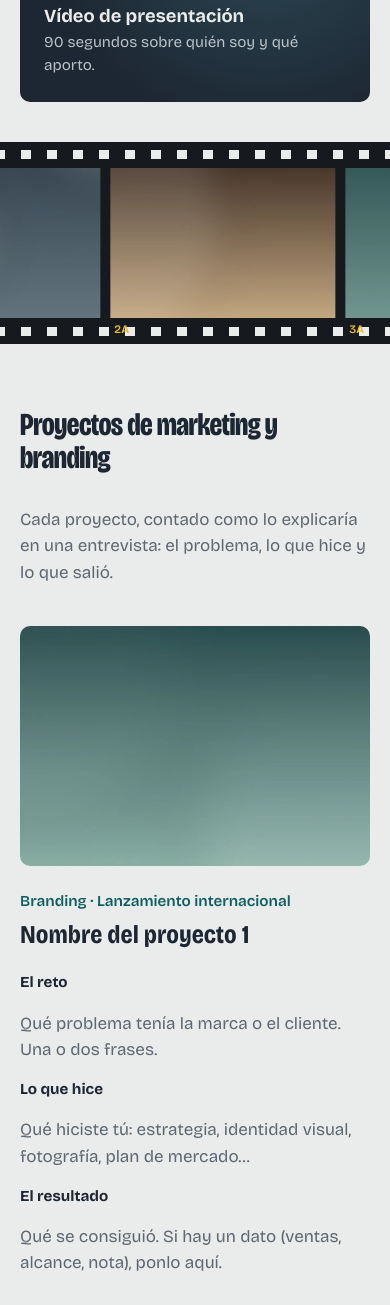
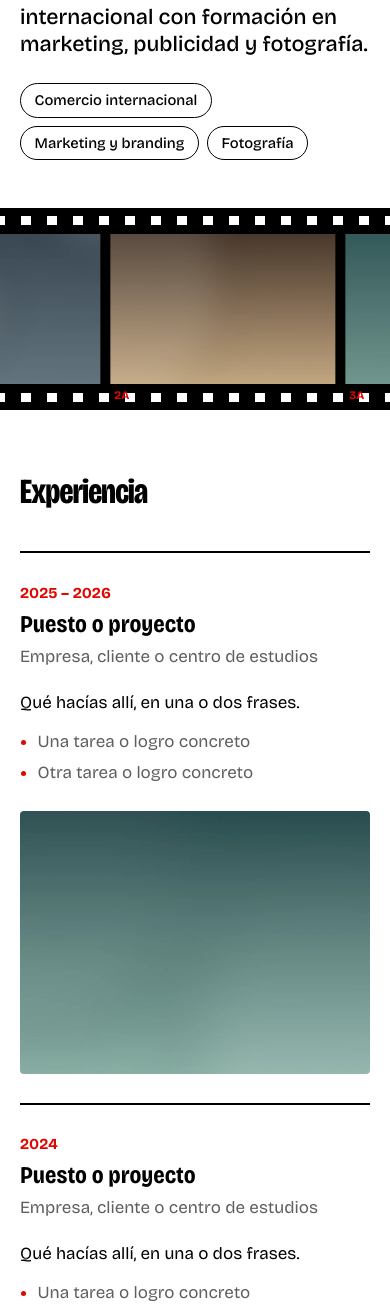
Before and after one commit to jairomrfoto/Portfolio-Jairo, a plain HTML site: page index.html in a window 390 px wide. Shown: the part 695-2000 px from the top of the page. Drawn offline with nearby package versions, Linux system fonts and the light colour scheme.

Commit message:
Portada con foto y frase, sección de experiencia y colores rojo, blanco y negro
Co-Authored-By: Claude Opus 5.5 <noreply@anthropic.com>
Claude-Session: https://claude.ai/code/session_013uKj4UatD27nBz4tMWiJgo

```diff
--- a/contenido.js
+++ b/contenido.js
@@ -6,14 +6,14 @@
 
 const CONTENIDO = {
   nombre: "Jairo",                       // ← tu nombre completo
-  titular: "Llevo marcas a nuevos mercados y me encargo de que se vean bien al llegar.",
-  intro:
-    "Comercio internacional, marketing y fotografía. Entiendo cómo se vende fuera, " +
-    "sé construir una marca para ese mercado y produzco el contenido visual yo mismo.",
+  // Foto principal (portada): sube tu foto como assets/foto-portada.jpg o cambia la ruta
+  fotoPortada: "assets/retrato.webp",
+  // Tu frase de presentación
+  frase: "Estudiante de comercio internacional con formación en marketing, publicidad y fotografía.",
   disciplinas: ["Comercio internacional", "Marketing y branding", "Fotografía"],
 
-  // Vídeo de presentación: sube el vídeo a YouTube como "oculto" y pega aquí su ID
-  // (lo que va después de "v=" en la URL). Déjalo vacío para mostrar un aviso.
+  // Vídeo de presentación (opcional): súbelo a YouTube como "oculto" y pega aquí su ID
+  // (lo que va después de "v=" en la URL). Si lo dejas vacío, la sección no aparece.
   youtubeId: "",
 
   email: "tu@email.com",
@@ -21,31 +21,36 @@ const CONTENIDO = {
   instagram: "https://www.instagram.com/jairomrfoto",
   cv: "assets/cv.pdf",                   // ← sube tu CV en PDF con este nombre
 
-  // ---------- Proyectos de marketing y branding ----------
-  proyectos: [
+  // ---------- Experiencia previa ----------
+  // Trabajos, prácticas, proyectos de clase o encargos. La imagen es opcional:
+  // si no tienes, borra la línea "imagen".
+  experiencia: [
     {
-      titulo: "Nombre del proyecto 1",
-      tipo: "Branding · Lanzamiento internacional",
+      puesto: "Puesto o proyecto",
+      lugar: "Empresa, cliente o centro de estudios",
+      fechas: "2025 – 2026",
+      descripcion: "Qué hacías allí, en una o dos frases.",
+      logros: [
+        "Una tarea o logro concreto",
+        "Otra tarea o logro concreto",
+      ],
       imagen: "assets/proyectos/proyecto-1.webp",
-      reto: "Qué problema tenía la marca o el cliente. Una o dos frases.",
-      hice: "Qué hiciste tú: estrategia, identidad visual, fotografía, plan de mercado…",
-      resultado: "Qué se consiguió. Si hay un dato (ventas, alcance, nota), ponlo aquí.",
     },
     {
-      titulo: "Nombre del proyecto 2",
-      tipo: "Identidad visual · Redes sociales",
+      puesto: "Puesto o proyecto",
+      lugar: "Empresa, cliente o centro de estudios",
+      fechas: "2024",
+      descripcion: "Qué hacías allí, en una o dos frases.",
+      logros: ["Una tarea o logro concreto", "Otra tarea o logro concreto"],
       imagen: "assets/proyectos/proyecto-2.webp",
-      reto: "Qué problema tenía la marca o el cliente.",
-      hice: "Qué hiciste tú.",
-      resultado: "Qué se consiguió.",
     },
     {
-      titulo: "Nombre del proyecto 3",
-      tipo: "Plan de exportación · Marketing",
+      puesto: "Puesto o proyecto",
+      lugar: "Empresa, cliente o centro de estudios",
+      fechas: "2023",
+      descripcion: "Qué hacías allí, en una o dos frases.",
+      logros: ["Una tarea o logro concreto"],
       imagen: "assets/proyectos/proyecto-3.webp",
-      reto: "Qué problema tenía la marca o el cliente.",
-      hice: "Qué hiciste tú.",
-      resultado: "Qué se consiguió.",
     },
   ],
 
@@ -63,7 +68,6 @@ const CONTENIDO = {
   ],
 
   // ---------- Sobre mí ----------
-  retrato: "assets/retrato.webp",
   sobreMi:
     "Escribe aquí dos o tres frases sobre ti: qué te mueve, qué tipo de empresa buscas " +
     "y qué aportas que otros perfiles no.",
--- a/estilos.css
+++ b/estilos.css
@@ -1,17 +1,15 @@
 :root {
-  --papel: #e9ecea;
-  --papel-2: #dfe3e1;
-  --tinta: #1d2733;
-  --petroleo: #0e5e63;
-  --sodio: #e8b931;
-  --gris: #5e6772;
-  --borde: #c6ccca;
+  --blanco: #ffffff;
+  --gris-claro: #f1f1f1;
+  --negro: #000000;
+  --rojo: #e10600;
+  --gris: #5f5f5f;
+  --borde: #d9d9d9;
   --ancho: 1240px;
   --margen: clamp(1.25rem, 4vw, 3rem);
   font-family: "Bricolage Grotesque", system-ui, sans-serif;
-  font-variation-settings: "wdth" 100;
-  color: var(--tinta);
-  background: var(--papel);
+  color: var(--negro);
+  background: var(--blanco);
 }
 
 *, *::before, *::after { box-sizing: border-box; }
@@ -20,10 +18,11 @@ body { margin: 0; font-size: 1.0625rem; line-height: 1.55; }
 img { display: block; max-width: 100%; }
 a { color: inherit; }
 h1, h2, h3 { margin: 0; line-height: 1.05; font-weight: 700; }
+[hidden] { display: none !important; }
 
-:focus-visible { outline: 3px solid var(--sodio); outline-offset: 3px; }
+:focus-visible { outline: 3px solid var(--rojo); outline-offset: 3px; }
 
-.saltar { position: absolute; left: -999px; top: 0; background: var(--tinta); color: var(--papel); padding: .6rem 1rem; z-index: 50; }
+.saltar { position: absolute; left: -999px; top: 0; background: var(--negro); color: var(--blanco); padding: .6rem 1rem; z-index: 50; }
 .saltar:focus { left: 1rem; top: 1rem; }
 
 /* Cabecera */
@@ -31,121 +30,133 @@ h1, h2, h3 { margin: 0; line-height: 1.05; font-weight: 700; }
   position: sticky; top: 0; z-index: 20;
   display: flex; align-items: center; justify-content: space-between; gap: 1rem;
   padding: .9rem var(--margen);
-  background: color-mix(in srgb, var(--papel) 88%, transparent);
+  background: color-mix(in srgb, var(--blanco) 90%, transparent);
   backdrop-filter: blur(10px);
   border-bottom: 1px solid var(--borde);
 }
 .marca { font-weight: 800; font-size: 1.25rem; text-decoration: none; font-variation-settings: "wdth" 80; }
 .cabecera nav { display: flex; gap: clamp(.8rem, 2.5vw, 2rem); align-items: center; font-size: .95rem; }
 .cabecera nav a { text-decoration: none; }
-.cabecera nav a:hover { text-decoration: underline; text-underline-offset: 4px; }
-.nav-cv { background: var(--tinta); color: var(--papel) !important; padding: .45rem .9rem; border-radius: 999px; }
-.nav-cv:hover { background: var(--petroleo); text-decoration: none !important; }
+.cabecera nav a:hover { color: var(--rojo); }
+.nav-cv { background: var(--rojo); color: var(--blanco) !important; padding: .45rem .9rem; border-radius: 999px; font-weight: 600; }
+.nav-cv:hover { background: var(--negro); }
 
-/* Hero */
+/* Portada */
 .hero {
   max-width: var(--ancho); margin: 0 auto;
-  padding: clamp(3rem, 8vw, 6.5rem) var(--margen) clamp(2.5rem, 6vw, 4.5rem);
-  display: grid; grid-template-columns: 1.25fr 1fr; gap: clamp(2rem, 5vw, 4.5rem); align-items: center;
+  padding: clamp(2.5rem, 7vw, 5.5rem) var(--margen) clamp(3rem, 7vw, 5rem);
+  display: grid; grid-template-columns: 1.3fr 1fr; gap: clamp(2rem, 6vw, 5rem); align-items: end;
 }
-.hero h1 {
-  font-size: clamp(2.4rem, 5.4vw, 4.8rem);
+.hero-nombre {
+  font-size: clamp(4rem, 13vw, 11rem);
   font-variation-settings: "wdth" 75, "opsz" 96;
-  font-weight: 750;
-  letter-spacing: -.02em;
-  line-height: .98;
-  text-wrap: balance;
+  font-weight: 800;
+  letter-spacing: -.035em;
+  line-height: .85;
+  border-bottom: 10px solid var(--rojo);
+  padding-bottom: .12em;
+  margin-bottom: 1.6rem;
 }
-.hero-intro { max-width: 46ch; font-size: 1.2rem; color: var(--gris); margin: 1.6rem 0 1.4rem; }
+.hero-frase {
+  font-size: clamp(1.35rem, 2.4vw, 1.9rem);
+  line-height: 1.25;
+  font-weight: 500;
+  max-width: 28ch;
+  margin: 0 0 1.6rem;
+  text-wrap: pretty;
+}
 .disciplinas { list-style: none; padding: 0; margin: 0; display: flex; flex-wrap: wrap; gap: .5rem; }
-.disciplinas li { border: 1.5px solid var(--tinta); border-radius: 999px; padding: .3rem .85rem; font-size: .92rem; font-weight: 500; }
-
-.hero-video { aspect-ratio: 16 / 10; border-radius: 10px; overflow: hidden; background: var(--tinta); }
-.hero-video iframe { width: 100%; height: 100%; border: 0; display: block; }
-.video-vacio { display: flex; flex-direction: column; justify-content: flex-end; padding: 1.5rem; color: var(--papel); position: relative;
-  background: radial-gradient(circle at 70% 30%, #2c4a55, var(--tinta) 70%); }
-.video-vacio p { margin: 0; font-size: .95rem; color: #b9c2c8; }
-.video-vacio strong { color: var(--papel); font-size: 1.15rem; }
-.play { position: absolute; inset: 0; margin: auto; width: 76px; height: 76px; border-radius: 50%; background: var(--sodio); }
-.play::after { content: ""; position: absolute; left: 31px; top: 24px; border-left: 20px solid var(--tinta); border-top: 14px solid transparent; border-bottom: 14px solid transparent; }
+.disciplinas li { border: 1.5px solid var(--negro); border-radius: 999px; padding: .3rem .85rem; font-size: .92rem; font-weight: 500; }
+.hero-foto { width: 100%; aspect-ratio: 4 / 5; object-fit: cover; border-radius: 4px; background: var(--gris-claro); }
 
 /* Tira de película */
+.tira-marco { overflow: hidden; background: var(--negro); }
 .tira {
   --alto: clamp(150px, 20vw, 230px);
   display: flex; gap: 10px; width: max-content;
   padding: 26px 10px;
   background:
-    repeating-linear-gradient(90deg, var(--papel) 0 10px, transparent 10px 26px) top 8px left 0 / 100% 9px no-repeat,
-    repeating-linear-gradient(90deg, var(--papel) 0 10px, transparent 10px 26px) bottom 8px left 0 / 100% 9px no-repeat,
-    #161a1f;
+    repeating-linear-gradient(90deg, var(--blanco) 0 10px, transparent 10px 26px) top 8px left 0 / 100% 9px no-repeat,
+    repeating-linear-gradient(90deg, var(--blanco) 0 10px, transparent 10px 26px) bottom 8px left 0 / 100% 9px no-repeat,
+    var(--negro);
   animation: desliza 70s linear infinite;
 }
 .fotograma { position: relative; height: var(--alto); flex: none; }
 .fotograma img { height: 100%; width: auto; aspect-ratio: 3 / 2; object-fit: cover; }
-.fotograma-num { position: absolute; left: 4px; bottom: -21px; font-size: .72rem; font-weight: 600; color: var(--sodio); }
+.fotograma-num { position: absolute; left: 4px; bottom: -21px; font-size: .72rem; font-weight: 700; color: var(--rojo); }
 @keyframes desliza { to { transform: translateX(-50%); } }
-.tira-marco { overflow: hidden; background: #161a1f; }
 
 /* Secciones */
 .seccion { max-width: var(--ancho); margin: 0 auto; padding: clamp(4rem, 9vw, 7rem) var(--margen); }
-.seccion-oscura { max-width: none; background: var(--tinta); color: var(--papel); }
+.seccion-oscura { max-width: none; background: var(--negro); color: var(--blanco); }
 .seccion-oscura > * { max-width: calc(var(--ancho) - 2 * var(--margen)); margin-left: auto; margin-right: auto; }
 .seccion-cab { display: grid; grid-template-columns: 1fr 1fr; gap: 2rem; align-items: end; margin-bottom: clamp(2.5rem, 5vw, 4rem); }
-.seccion-cab h2, .sobre h2, .contacto h2 {
-  font-size: clamp(2rem, 4.4vw, 3.5rem);
+.seccion h2, .contacto h2 {
+  font-size: clamp(2.2rem, 5vw, 4rem);
   font-variation-settings: "wdth" 78, "opsz" 96;
-  letter-spacing: -.015em;
+  letter-spacing: -.02em;
 }
 .seccion-cab p { margin: 0; color: var(--gris); max-width: 44ch; justify-self: end; }
-.seccion-oscura .seccion-cab p { color: #a9b3bb; }
+.seccion-oscura .seccion-cab p { color: #b5b5b5; }
 
-/* Proyectos */
-.proyectos { display: grid; gap: clamp(3.5rem, 7vw, 6rem); }
-.proyecto { display: grid; grid-template-columns: 1.35fr 1fr; gap: clamp(1.5rem, 4vw, 3.5rem); align-items: center; }
-.proyecto:nth-child(even) img { order: 2; }
-.proyecto img { width: 100%; aspect-ratio: 16 / 11; object-fit: cover; border-radius: 10px; }
-.proyecto-tipo { margin: 0 0 .5rem; color: var(--petroleo); font-weight: 600; font-size: .95rem; }
-.proyecto h3 { font-size: clamp(1.6rem, 2.8vw, 2.3rem); font-variation-settings: "wdth" 82; margin-bottom: 1.4rem; }
-.proyecto dl { margin: 0; display: grid; gap: .9rem; }
-.proyecto dt { font-weight: 700; font-size: .95rem; }
-.proyecto dd { margin: .1rem 0 0; color: var(--gris); max-width: 52ch; }
+/* Vídeo */
+.seccion-video h2 { margin-bottom: 2rem; }
+.video { aspect-ratio: 16 / 9; background: var(--negro); border-radius: 4px; overflow: hidden; }
+.video iframe { width: 100%; height: 100%; border: 0; display: block; }
+
+/* Experiencia */
+.experiencia { display: grid; }
+.puesto {
+  display: grid; grid-template-columns: 1fr 1.3fr; gap: clamp(1.25rem, 4vw, 3rem);
+  padding: clamp(1.8rem, 4vw, 2.8rem) 0;
+  border-top: 2px solid var(--negro);
+}
+.puesto:last-child { border-bottom: 2px solid var(--negro); }
+.puesto.con-imagen { grid-template-columns: 1fr 1.3fr 0.9fr; }
+.puesto-fechas { margin: 0 0 .4rem; color: var(--rojo); font-weight: 700; font-size: .95rem; }
+.puesto h3 { font-size: clamp(1.5rem, 2.6vw, 2.1rem); font-variation-settings: "wdth" 82; }
+.puesto-lugar { margin: .4rem 0 0; color: var(--gris); }
+.puesto-cuerpo p { margin: 0 0 .8rem; max-width: 52ch; }
+.puesto-cuerpo ul { margin: 0; padding-left: 1.1rem; color: var(--gris); }
+.puesto-cuerpo li { margin-bottom: .3rem; }
+.puesto-cuerpo li::marker { color: var(--rojo); }
+.puesto img { width: 100%; aspect-ratio: 4 / 3; object-fit: cover; border-radius: 4px; }
 
 /* Galería */
 .galeria { columns: 3 260px; column-gap: 14px; }
-.foto { display: block; width: 100%; padding: 0; margin: 0 0 14px; border: 0; background: none; cursor: zoom-in; break-inside: avoid; border-radius: 6px; overflow: hidden; }
+.foto { display: block; width: 100%; padding: 0; margin: 0 0 14px; border: 0; background: none; cursor: zoom-in; break-inside: avoid; border-radius: 3px; overflow: hidden; }
 .foto img { width: 100%; height: auto; transition: opacity .2s; }
-.foto:hover img { opacity: .85; }
+.foto:hover img { opacity: .8; }
 
 /* Visor */
 .visor { border: 0; padding: 0; background: transparent; max-width: 100vw; max-height: 100vh; width: 100vw; height: 100vh; }
-.visor::backdrop { background: rgb(14 18 22 / .94); }
+.visor::backdrop { background: rgb(0 0 0 / .94); }
 .visor[open] { display: flex; align-items: center; justify-content: center; }
 .visor figure { margin: 0; text-align: center; }
-.visor img { max-width: min(88vw, 1400px); max-height: 82vh; width: auto; margin: 0 auto; border-radius: 4px; }
-.visor figcaption { color: #c5ccd2; margin-top: .9rem; font-size: .95rem; }
-.visor button { position: absolute; background: none; border: 0; color: var(--papel); font-size: 2.6rem; cursor: pointer; line-height: 1; padding: .5rem 1rem; font-family: inherit; }
+.visor img { max-width: min(88vw, 1400px); max-height: 82vh; width: auto; margin: 0 auto; }
+.visor figcaption { color: #cfcfcf; margin-top: .9rem; font-size: .95rem; }
+.visor button { position: absolute; background: none; border: 0; color: var(--blanco); font-size: 2.6rem; cursor: pointer; line-height: 1; padding: .5rem 1rem; font-family: inherit; }
+.visor button:hover { color: var(--rojo); }
 .visor-cerrar { top: 1rem; right: 1rem; }
 .visor-ant { left: 1rem; top: 50%; transform: translateY(-50%); }
 .visor-sig { right: 1rem; top: 50%; transform: translateY(-50%); }
 
 /* Sobre mí */
-.sobre { display: grid; grid-template-columns: minmax(220px, 0.8fr) 1.6fr; gap: clamp(2rem, 5vw, 4.5rem); align-items: start; }
-.retrato { width: 100%; aspect-ratio: 4 / 5; object-fit: cover; border-radius: 10px; }
-.sobre-texto { font-size: 1.2rem; max-width: 52ch; margin: 1.2rem 0 2.5rem; }
-.sobre-columnas { display: grid; grid-template-columns: 1.2fr 1fr; gap: 2.5rem; }
-.sobre h3 { font-size: 1.05rem; margin: 0 0 .9rem; }
+.sobre-texto { font-size: 1.25rem; max-width: 56ch; margin: 1.4rem 0 3rem; }
+.sobre-columnas { display: grid; grid-template-columns: 1.2fr 1fr; gap: 3rem; }
+.sobre h3 { font-size: 1.1rem; margin: 0 0 1rem; }
 .sobre h3:not(:first-child) { margin-top: 1.8rem; }
 .formacion { list-style: none; padding: 0; margin: 0; border-left: 2px solid var(--borde); }
-.formacion li { padding: 0 0 1.2rem 1.2rem; position: relative; display: grid; }
-.formacion li::before { content: ""; position: absolute; left: -7px; top: .45rem; width: 12px; height: 12px; border-radius: 50%; background: var(--petroleo); }
+.formacion li { padding: 0 0 1.3rem 1.3rem; position: relative; display: grid; }
+.formacion li::before { content: ""; position: absolute; left: -7px; top: .45rem; width: 12px; height: 12px; border-radius: 50%; background: var(--rojo); }
 .formacion .anio { font-size: .88rem; color: var(--gris); }
 .formacion .centro { color: var(--gris); font-size: .95rem; }
 .lista { margin: 0; padding-left: 1.1rem; }
 .etiquetas { list-style: none; padding: 0; margin: 0; display: flex; flex-wrap: wrap; gap: .4rem; }
-.etiquetas li { background: var(--papel-2); padding: .25rem .7rem; border-radius: 4px; font-size: .9rem; }
+.etiquetas li { background: var(--gris-claro); padding: .25rem .7rem; border-radius: 3px; font-size: .9rem; }
 
 /* Contacto */
-.contacto { background: var(--petroleo); color: var(--papel); padding: clamp(4rem, 9vw, 7rem) var(--margen); text-align: left; }
+.contacto { background: var(--rojo); color: var(--blanco); padding: clamp(4rem, 9vw, 7rem) var(--margen); }
 .contacto > * { max-width: calc(var(--ancho) - 2 * var(--margen)); margin-left: auto; margin-right: auto; }
 .contacto-email {
   display: block; margin-top: 1.2rem; margin-bottom: 2.5rem;
@@ -153,22 +164,20 @@ h1, h2, h3 { margin: 0; line-height: 1.05; font-weight: 700; }
   font-variation-settings: "wdth" 75; letter-spacing: -.02em;
   text-decoration-thickness: 3px; text-underline-offset: 8px; word-break: break-all;
 }
-.contacto-email:hover { color: var(--sodio); }
+.contacto-email:hover { color: var(--negro); }
 .contacto-enlaces { display: flex; flex-wrap: wrap; gap: 1.6rem; align-items: center; }
-.boton { background: var(--sodio); color: var(--tinta); text-decoration: none; font-weight: 700; padding: .8rem 1.3rem; border-radius: 999px; }
-.boton:hover { background: var(--papel); }
+.boton { background: var(--negro); color: var(--blanco); text-decoration: none; font-weight: 700; padding: .8rem 1.3rem; border-radius: 999px; }
+.boton:hover { background: var(--blanco); color: var(--negro); }
 
 .pie { padding: 1.5rem var(--margen); font-size: .9rem; color: var(--gris); text-align: center; }
 
 /* Responsive */
 @media (max-width: 860px) {
-  .hero, .proyecto, .sobre, .seccion-cab, .sobre-columnas { grid-template-columns: 1fr; }
-  .proyecto:nth-child(even) img { order: 0; }
+  .hero, .seccion-cab, .sobre-columnas, .puesto, .puesto.con-imagen { grid-template-columns: 1fr; }
+  .hero-foto { order: -1; max-height: 55vh; }
+  .hero-nombre { border-bottom-width: 7px; }
   .seccion-cab p { justify-self: start; }
   .cabecera nav a:not(.nav-cv) { display: none; }
-  .retrato { max-width: 320px; }
-  .hero-video { aspect-ratio: 4 / 3; }
-  .play { margin: 22% auto auto; }
   .galeria { columns: 2; column-gap: 8px; }
   .foto { margin-bottom: 8px; }
 }
--- a/index.html
+++ b/index.html
@@ -20,7 +20,7 @@
   <header class="cabecera">
     <a class="marca" href="#inicio" data-nombre>Jairo</a>
     <nav aria-label="Principal">
-      <a href="#proyectos">Proyectos</a>
+      <a href="#experiencia">Experiencia</a>
       <a href="#fotografia">Fotografía</a>
       <a href="#sobre-mi">Sobre mí</a>
       <a class="nav-cv" data-cv href="assets/cv.pdf" download>Descargar CV</a>
@@ -30,21 +30,25 @@
   <main id="contenido">
     <section class="hero" id="inicio">
       <div class="hero-texto">
-        <h1 data-titular></h1>
-        <p class="hero-intro" data-intro></p>
+        <h1 class="hero-nombre" data-nombre>Jairo</h1>
+        <p class="hero-frase" data-frase></p>
         <ul class="disciplinas" data-disciplinas></ul>
       </div>
-      <div class="hero-video" data-video></div>
+      <img class="hero-foto" data-foto-portada alt="" fetchpriority="high">
     </section>
 
     <div class="tira-marco" aria-hidden="true"><div class="tira" data-tira></div></div>
 
-    <section class="seccion" id="proyectos" aria-labelledby="t-proyectos">
+    <section class="seccion seccion-video" id="video" aria-labelledby="t-video" data-seccion-video hidden>
+      <h2 id="t-video">Me presento en 90 segundos</h2>
+      <div class="video" data-video></div>
+    </section>
+
+    <section class="seccion" id="experiencia" aria-labelledby="t-exp">
       <div class="seccion-cab">
-        <h2 id="t-proyectos">Proyectos de marketing y branding</h2>
-        <p>Cada proyecto, contado como lo explicaría en una entrevista: el problema, lo que hice y lo que salió.</p>
+        <h2 id="t-exp">Experiencia</h2>
       </div>
-      <div class="proyectos" data-proyectos></div>
+      <div class="experiencia" data-experiencia></div>
     </section>
 
     <section class="seccion seccion-oscura" id="fotografia" aria-labelledby="t-foto">
@@ -57,7 +61,6 @@
 
     <section class="seccion" id="sobre-mi" aria-labelledby="t-sobre">
       <div class="sobre">
-        <img class="retrato" data-retrato alt="Retrato de Jairo" loading="lazy">
         <div>
           <h2 id="t-sobre">Sobre mí</h2>
           <p class="sobre-texto" data-sobre></p>
--- a/main.js
+++ b/main.js
@@ -12,25 +12,22 @@
   // Textos básicos
   $$("[data-nombre]").forEach((n) => (n.textContent = C.nombre));
   document.title = `${C.nombre} · ${C.disciplinas.join(", ")}`;
-  $("[data-titular]").textContent = C.titular;
-  $("[data-intro]").textContent = C.intro;
+  $("[data-frase]").textContent = C.frase;
+  const portada = $("[data-foto-portada]");
+  portada.src = C.fotoPortada;
+  portada.alt = `Foto de ${C.nombre}`;
   C.disciplinas.forEach((d) => $("[data-disciplinas]").append(el("li", null, d)));
   $("[data-anio]").textContent = new Date().getFullYear();
 
-  // Vídeo
-  const video = $("[data-video]");
+  // Vídeo (solo si hay ID de YouTube)
   if (C.youtubeId) {
     const f = document.createElement("iframe");
     f.src = `https://www.youtube-nocookie.com/embed/${C.youtubeId}?rel=0`;
     f.title = `Presentación de ${C.nombre}`;
     f.allow = "accelerometer; encrypted-media; gyroscope; picture-in-picture; fullscreen";
     f.loading = "lazy";
-    video.append(f);
-  } else {
-    video.classList.add("video-vacio");
-    video.innerHTML =
-      '<span class="play" aria-hidden="true"></span>' +
-      "<p><strong>Vídeo de presentación</strong><br>90 segundos sobre quién soy y qué aporto.</p>";
+    $("[data-video]").append(f);
+    $("[data-seccion-video]").hidden = false;
   }
 
   // Tira de película con las fotos
@@ -46,23 +43,28 @@
     tira.append(marco);
   });
 
-  // Proyectos
-  const cont = $("[data-proyectos]");
-  C.proyectos.forEach((p) => {
-    const art = el("article", "proyecto");
-    const img = el("img");
-    img.src = p.imagen;
-    img.alt = `Imagen del proyecto ${p.titulo}`;
-    img.loading = "lazy";
-    const txt = el("div", "proyecto-texto");
-    txt.append(el("p", "proyecto-tipo", p.tipo), el("h3", null, p.titulo));
-    const dl = el("dl");
-    [["El reto", p.reto], ["Lo que hice", p.hice], ["El resultado", p.resultado]].forEach(([k, v]) => {
-      dl.append(el("dt", null, k), el("dd", null, v));
-    });
-    txt.append(dl);
-    art.append(img, txt);
-    cont.append(art);
+  // Experiencia
+  const exp = $("[data-experiencia]");
+  C.experiencia.forEach((x) => {
+    const art = el("article", x.imagen ? "puesto con-imagen" : "puesto");
+    const cab = el("div", "puesto-cab");
+    cab.append(el("p", "puesto-fechas", x.fechas), el("h3", null, x.puesto), el("p", "puesto-lugar", x.lugar));
+    const cuerpo = el("div", "puesto-cuerpo");
+    if (x.descripcion) cuerpo.append(el("p", null, x.descripcion));
+    if (x.logros && x.logros.length) {
+      const ul = el("ul");
+      x.logros.forEach((l) => ul.append(el("li", null, l)));
+      cuerpo.append(ul);
+    }
+    art.append(cab, cuerpo);
+    if (x.imagen) {
+      const img = el("img");
+      img.src = x.imagen;
+      img.alt = `${x.puesto}, ${x.lugar}`;
+      img.loading = "lazy";
+      art.append(img);
+    }
+    exp.append(art);
   });
 
   // Galería y visor
@@ -101,8 +103,6 @@
   });
 
   // Sobre mí
-  $("[data-retrato]").src = C.retrato;
-  $("[data-retrato]").alt = `Retrato de ${C.nombre}`;
   $("[data-sobre]").textContent = C.sobreMi;
   C.formacion.forEach((f) => {
     const li = el("li");
```
Also changed, not shown: assets/retrato.webp, 1 other file.
